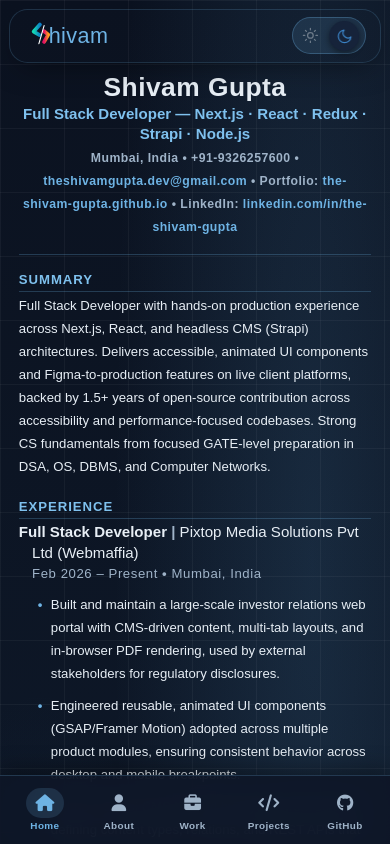
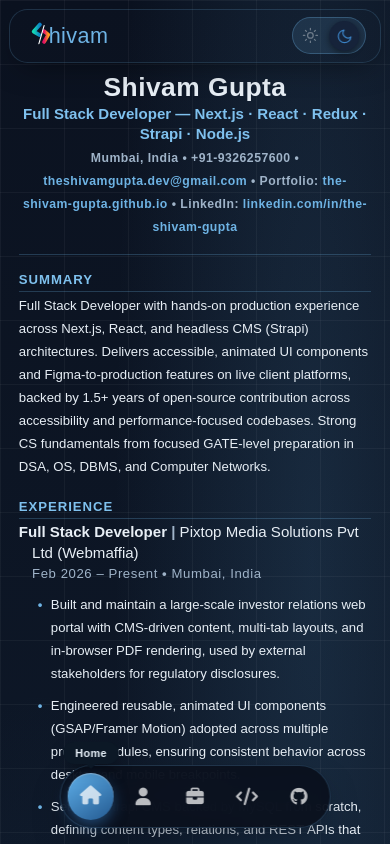
Before and after one commit to the-shivam-gupta/the-shivam-gupta.github.io, a Next.js app: page /resume in a window 390 px wide. Shown: the top 844 px of the page. Built offline with nearby package versions, Linux system fonts and the light colour scheme; a web font is replaced by a local one.

Commit message:
Updated Navbar for mobile screen

```diff
--- a/src/components/NavBar.js
+++ b/src/components/NavBar.js
@@ -21,6 +21,7 @@
   const [activeSection, setActiveSection] = useState("home");
   const [scrolled, setScrolled] = useState(false);
   const indicatorRef = useRef(null);
+  const tabIndicatorRef = useRef(null);
   const scrollLockRef = useRef(false);
   const scrollLockTimeoutRef = useRef(null);
 
@@ -89,6 +90,12 @@
     function onResize() {
       const active = document.querySelector(".nav-pill__item.is-active");
       if (active) moveIndicator(active);
+      const activeTab = document.querySelector(".tabbar__item.is-active");
+      const tabIndicator = tabIndicatorRef.current;
+      if (activeTab && tabIndicator) {
+        tabIndicator.style.width = activeTab.offsetWidth + "px";
+        tabIndicator.style.transform = "translateX(" + activeTab.offsetLeft + "px)";
+      }
     }
     window.addEventListener("resize", onResize);
 
@@ -107,6 +114,15 @@
     if (indicator && active) {
       indicator.style.width = active.offsetWidth + "px";
       indicator.style.transform = "translateX(" + active.offsetLeft + "px)";
+    }
+
+    const tabIndicator = tabIndicatorRef.current;
+    const activeTab = document.querySelector(
+      `.tabbar__item[data-section="${activeSection}"]`
+    );
+    if (tabIndicator && activeTab) {
+      tabIndicator.style.width = activeTab.offsetWidth + "px";
+      tabIndicator.style.transform = "translateX(" + activeTab.offsetLeft + "px)";
     }
   }, [activeSection]);
 
@@ -215,6 +231,11 @@
       </header>
 
       <nav className="tabbar" aria-label="Primary">
+        <span
+          className="tabbar__indicator"
+          aria-hidden="true"
+          ref={tabIndicatorRef}
+        ></span>
         {TAB_ITEMS.map((tab) => (
           <button
             key={tab.id}
@@ -225,12 +246,15 @@
             }
             data-section={tab.id}
             aria-current={activeSection === tab.id ? "page" : undefined}
+            aria-label={tab.label}
             onClick={() => scrollToSection(tab.id)}
           >
+            <span className="tabbar__label" aria-hidden="true">
+              {tab.label}
+            </span>
             <span className="tabbar__icon" aria-hidden="true">
               <i className={tab.icon}></i>
             </span>
-            <span className="tabbar__label">{tab.label}</span>
           </button>
         ))}
       </nav>
--- a/src/scss/components/_tabbar.scss
+++ b/src/scss/components/_tabbar.scss
@@ -1,91 +1,135 @@
 .tabbar {
   position: fixed;
-  left: 0;
-  right: 0;
-  bottom: 0;
+  left: 50%;
+  bottom: calc(1rem + env(safe-area-inset-bottom, 0px));
+  transform: translateX(-50%);
   z-index: 900;
   display: none;
-  justify-content: space-around;
-  align-items: stretch;
-  padding: 0.35rem 0.5rem calc(0.4rem + env(safe-area-inset-bottom, 0px));
-  background: rgba(255, 255, 255, 0.92);
-  border-top: 1px solid rgba(59, 130, 196, 0.18);
-  box-shadow: 0 -6px 20px rgba(59, 130, 196, 0.12);
-  backdrop-filter: saturate(180%) blur(14px);
+  align-items: center;
+  justify-content: center;
+  gap: 0.35rem;
+  padding: 0.45rem;
+  border-radius: 999px;
+  background: rgba(18, 27, 43, 0.92);
+  border: 1px solid rgba(110, 179, 228, 0.16);
+  box-shadow:
+    0 0 0 1px rgba(0, 0, 0, 0.04),
+    0 16px 34px -10px rgba(10, 20, 35, 0.55);
+  backdrop-filter: saturate(180%) blur(18px);
+}
+
+.tabbar__indicator {
+  position: absolute;
+  z-index: 1;
+  top: 0.45rem;
+  left: 0;
+  width: 2.9rem;
+  height: 2.9rem;
+  border-radius: 50%;
+  background: linear-gradient(145deg, #4fa3e3, #2e6ba6);
+  box-shadow:
+    0 6px 16px -2px rgba(46, 107, 166, 0.7),
+    inset 0 1px 1px rgba(255, 255, 255, 0.35);
+  transition: transform 0.4s cubic-bezier(0.34, 1.56, 0.64, 1);
 }
 
 .tabbar__item {
   position: relative;
+  z-index: 2;
   display: flex;
-  flex-direction: column;
   align-items: center;
   justify-content: center;
-  gap: 0.2rem;
-  min-width: 0;
-  min-height: 3.5rem;
-  padding: 0.2rem 0.75rem;
+  width: 2.9rem;
+  height: 2.9rem;
+  flex-shrink: 0;
   border: 0;
+  border-radius: 50%;
   background: transparent;
   font-family: var(--font1);
-  color: #5a738a;
+  color: rgba(255, 255, 255, 0.78);
   cursor: pointer;
   -webkit-tap-highlight-color: transparent;
-  transition: color 0.2s ease;
+  transition: color 0.25s ease;
 }
 
 .tabbar__item:focus-visible {
-  outline: 2px solid #3b82c4;
-  outline-offset: -2px;
-  border-radius: 8px;
+  outline: 2px solid #6eb3e4;
+  outline-offset: 2px;
 }
 
 .tabbar__icon {
   display: inline-flex;
   align-items: center;
   justify-content: center;
-  width: 2.35rem;
-  height: 1.85rem;
-  border-radius: 999px;
-  font-size: 1.05rem;
-  transition:
-    background 0.2s ease,
-    color 0.2s ease;
+  font-size: 1.1rem;
+  transition: transform 0.35s cubic-bezier(0.34, 1.56, 0.64, 1);
 }
 
 .tabbar__label {
-  font-size: 0.62rem;
-  font-weight: 600;
-  letter-spacing: 0.04em;
-  line-height: 1;
+  position: absolute;
+  bottom: calc(100% + 0.6rem);
+  left: 50%;
+  padding: 0.32rem 0.75rem;
+  border-radius: 999px;
+  background: #12253b;
+  color: #eaf3fb;
+  font-size: 0.68rem;
+  font-weight: 700;
+  letter-spacing: 0.03em;
   white-space: nowrap;
+  box-shadow: 0 8px 18px -6px rgba(0, 0, 0, 0.5);
+  opacity: 0;
+  transform: translate(-50%, 6px) scale(0.85);
+  transform-origin: bottom center;
+  pointer-events: none;
+  transition:
+    opacity 0.25s ease,
+    transform 0.3s cubic-bezier(0.34, 1.56, 0.64, 1);
+}
+
+.tabbar__label::after {
+  content: "";
+  position: absolute;
+  top: 100%;
+  left: 50%;
+  transform: translateX(-50%);
+  border: 5px solid transparent;
+  border-top-color: #12253b;
 }
 
 .tabbar__item.is-active {
-  color: #2e6ba6;
+  color: #ffffff;
 }
 
 .tabbar__item.is-active .tabbar__icon {
-  background: rgba(59, 130, 196, 0.16);
-  color: #2e6ba6;
+  transform: translateY(-1px) scale(1.08);
+}
+
+.tabbar__item.is-active .tabbar__label {
+  opacity: 1;
+  transform: translate(-50%, 0) scale(1);
 }
 
 [data-theme="dark"] .tabbar {
-  background: rgba(15, 22, 38, 0.92);
-  border-top-color: rgba(110, 179, 228, 0.22);
-  box-shadow: 0 -6px 20px rgba(0, 0, 0, 0.35);
+  background: rgba(10, 16, 28, 0.92);
+  border-color: rgba(110, 179, 228, 0.22);
+}
+
+[data-theme="dark"] .tabbar__indicator {
+  background: linear-gradient(145deg, #5fb0ea, #245a91);
 }
 
 [data-theme="dark"] .tabbar__item {
-  color: #9fb3c8;
+  color: rgba(255, 255, 255, 0.72);
 }
 
-[data-theme="dark"] .tabbar__item.is-active {
-  color: #6eb3e4;
+[data-theme="dark"] .tabbar__label {
+  background: #0c1826;
+  color: #eaf3fb;
 }
 
-[data-theme="dark"] .tabbar__item.is-active .tabbar__icon {
-  background: rgba(110, 179, 228, 0.16);
-  color: #6eb3e4;
+[data-theme="dark"] .tabbar__label::after {
+  border-top-color: #0c1826;
 }
 
 @media only screen and (max-width: 425px) {
```
